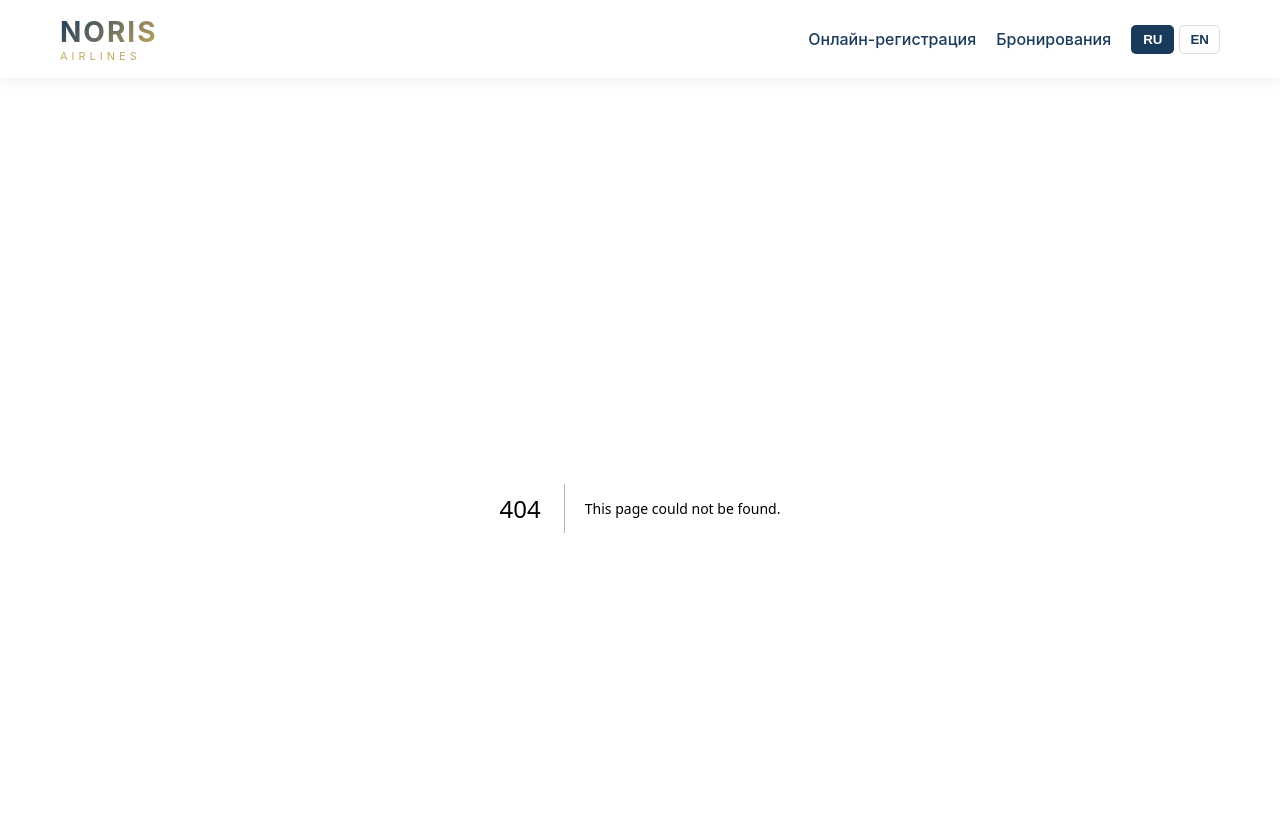
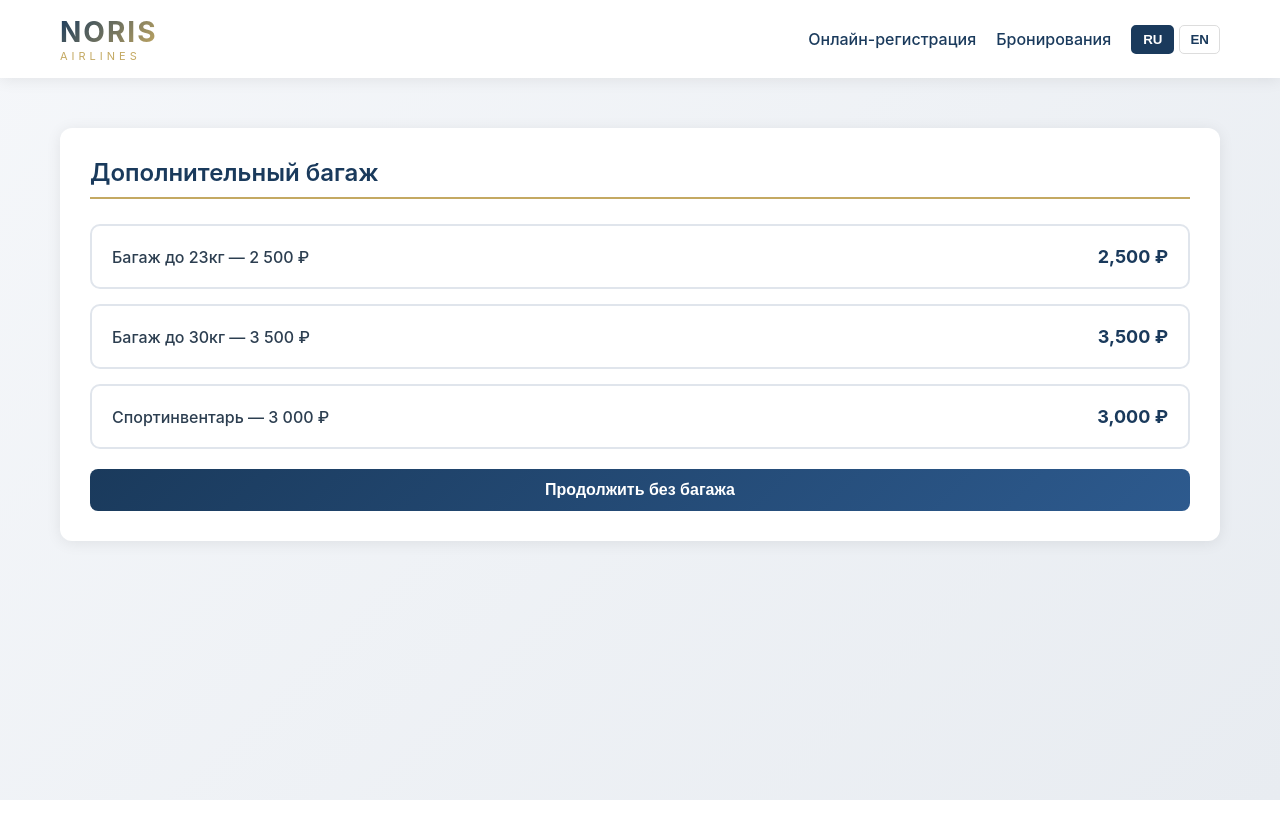
Before and after one commit to alexeysimashkin/noris-airlines, a Next.js app: page /baggage in a window 1280 px wide. Before the commit this address had no page. Shown: the top 838 px of the page. After the commit the page ends 800 px from the top, so only its background shows below. Built offline with nearby package versions, Linux system fonts and the light colour scheme.

Commit message:
Create baggage.tsx

```diff
--- /dev/null
+++ b/src/pages/baggage.tsx
@@ -0,0 +1,63 @@
+import { useRouter } from 'next/router'
+import { useState } from 'react'
+import { useLanguage } from '@/context/LanguageContext'
+
+const baggageOptions = [
+  { id: 'baggage23', name: 'baggage23', price: 2500 },
+  { id: 'baggage30', name: 'baggage30', price: 3500 },
+  { id: 'sport', name: 'sport', price: 3000 }
+]
+
+export default function Baggage() {
+  const { t } = useLanguage()
+  const router = useRouter()
+  const [selectedBaggage, setSelectedBaggage] = useState<string[]>([])
+
+  const toggleBaggage = (id: string) => {
+    setSelectedBaggage(prev =>
+      prev.includes(id) ? prev.filter(b => b !== id) : [...prev, id]
+    )
+  }
+
+  return (
+    <div className="card">
+      <h2 className="card-title">{t.baggage.title}</h2>
+
+      <div style={{ display: 'grid', gap: '15px' }}>
+        {baggageOptions.map(option => (
+          <div
+            key={option.id}
+            style={{
+              padding: '20px',
+              border: selectedBaggage.includes(option.id) ? '2px solid #1a3a5c' : '2px solid #e0e5ec',
+              borderRadius: '10px',
+              cursor: 'pointer',
+              background: selectedBaggage.includes(option.id) ? '#f0f4f8' : 'white'
+            }}
+            onClick={() => toggleBaggage(option.id)}
+          >
+            <div style={{ display: 'flex', justifyContent: 'space-between', alignItems: 'center' }}>
+              <span style={{ fontSize: '16px', fontWeight: 500 }}>
+                {t.baggage[option.name as keyof typeof t.baggage]}
+              </span>
+              <span style={{ fontSize: '18px', fontWeight: 700, color: '#1a3a5c' }}>
+                {option.price.toLocaleString()} ₽
+              </span>
+            </div>
+          </div>
+        ))}
+      </div>
+
+      <button
+        className="btn btn-primary"
+        style={{ marginTop: '20px', width: '100%' }}
+        onClick={() => router.push({
+          pathname: '/meal',
+          query: { ...router.query, baggage: selectedBaggage.join(',') }
+        })}
+      >
+        {selectedBaggage.length > 0 ? t.common.continue : t.baggage.continue}
+      </button>
+    </div>
+  )
+}
```
